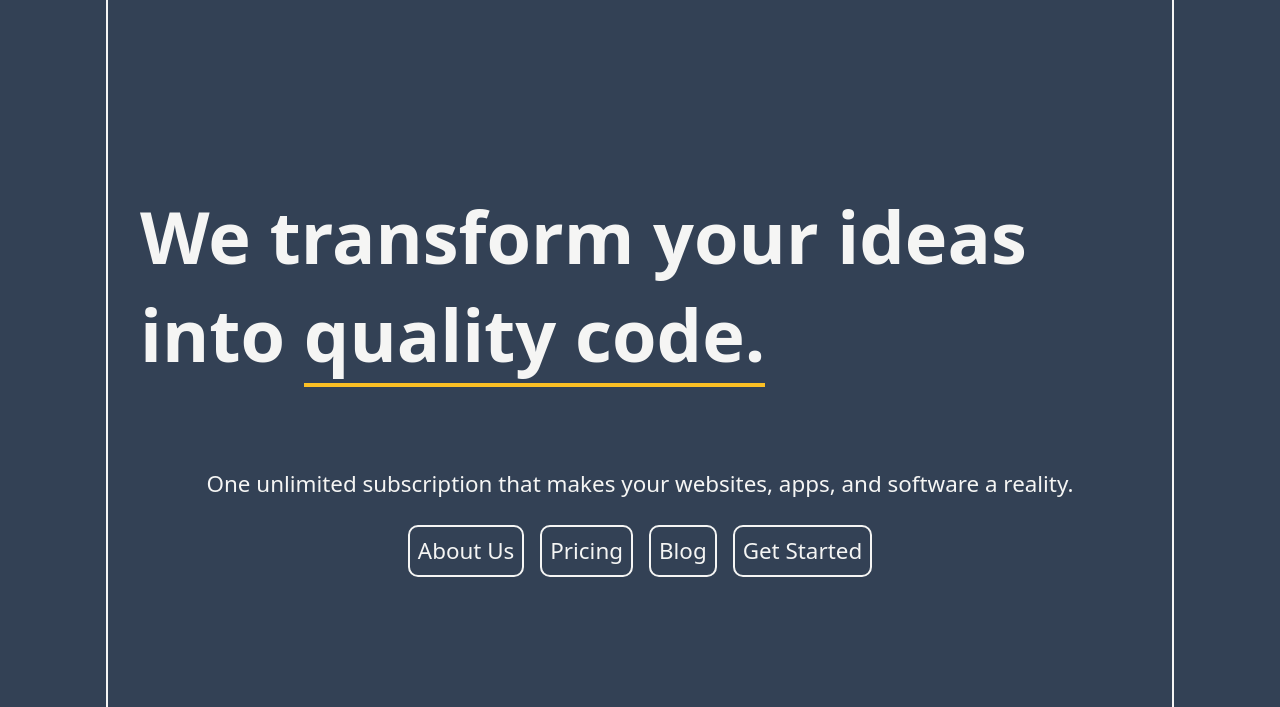
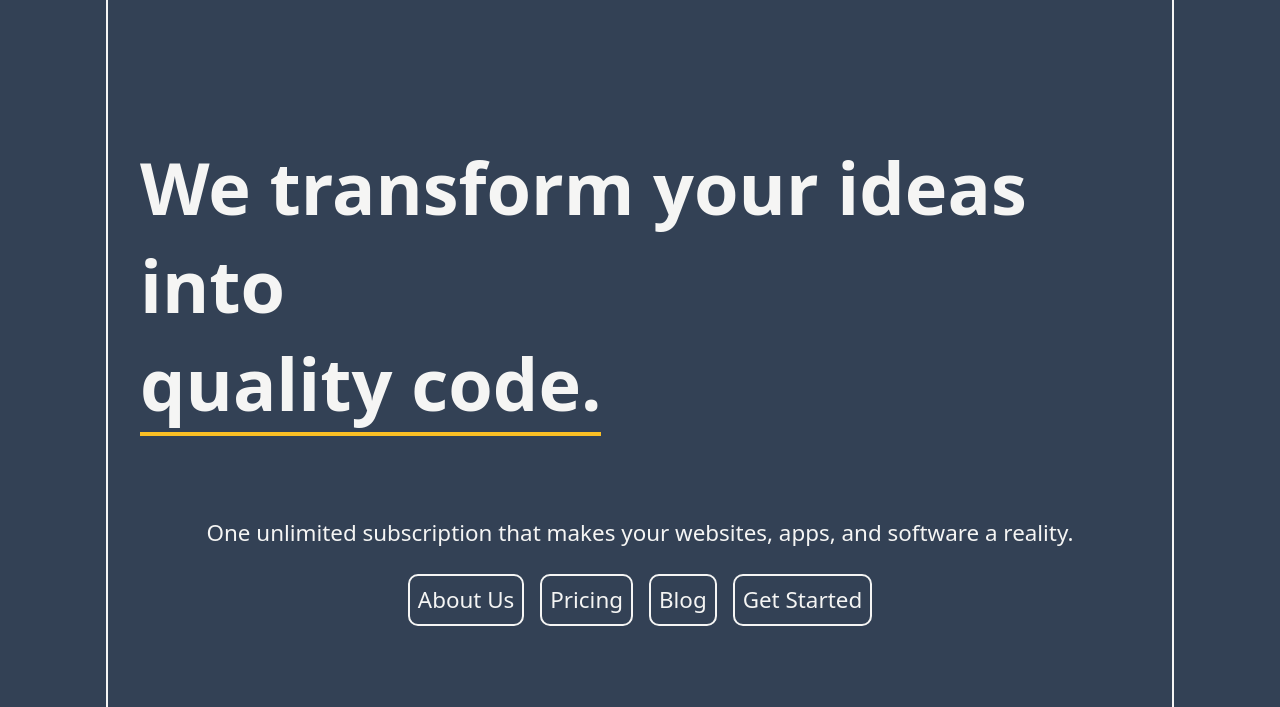
Before and after one commit to quicklycodes/quicklycodes.github.io, a plain HTML site: page index.html in a window 1280 px wide. Shown: the part 93-800 px from the top of the page. Drawn offline with Linux system fonts and the light colour scheme.

Commit message:
Update index.html

```diff
--- a/index.html
+++ b/index.html
@@ -102,7 +102,7 @@
 	    </header>
 	</a>
 	<section>
-	    <h1>We transform your ideas<br/> into <mark>quality code.</mark></h1>
+	    <h1>We transform your ideas into <br/> <mark>quality code.</mark></h1>
 	    <p style="text-align: center;">One unlimited subscription that makes your websites, apps, and software a reality.</p>
 	    <nav>
 		<a href="#about">About Us</a>
```
